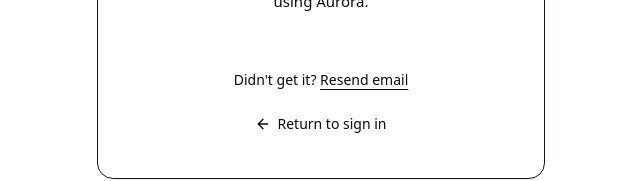
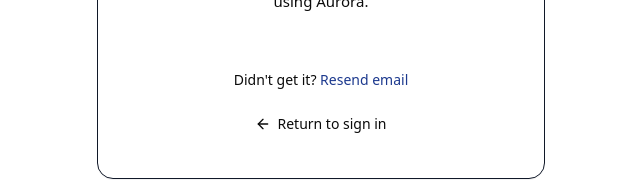
Before and after one commit to Mhando-Z/Aurora, a Next.js app: page /checkemail in a window 1280 px wide. Shown: the part 453-634 px from the top of the page, without its empty margins (319-959 px from the left). Built offline with nearby package versions, Linux system fonts and the light colour scheme; a web font is replaced by a local one.

Commit message:
Phase One

```diff
--- a/src/app/(auth)/checkemail/page.jsx
+++ b/src/app/(auth)/checkemail/page.jsx
@@ -103,7 +103,7 @@ export default function CheckEmailPage() {
             Didn't get it?{" "}
             <button
               type="button"
-              className=" underline cursor-pointer underline-offset-4 transition-colors300"
+              className=" hover:underline text-blue-900 cursor-pointer hover:underline-offset-4 transition-colors300"
             >
               Resend email
             </button>
```
